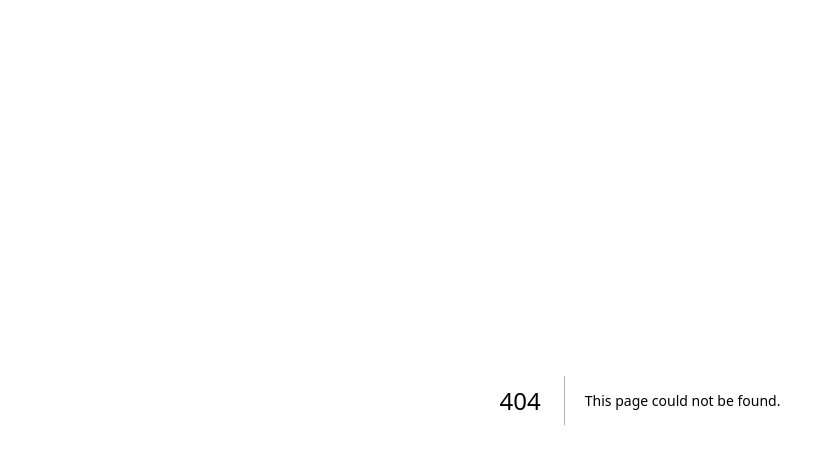
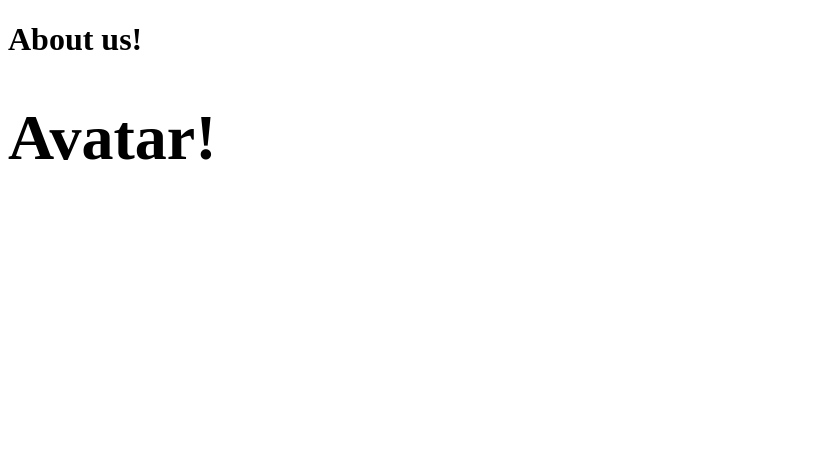
Before and after one commit to sooooooongyi/learn-nextjs14, a Next.js app: page /about-us in a window 1280 px wide. Before the commit this address had no page. Shown: the top 464 px of the page, without its empty margins (0-835 px from the left). Built offline with nearby package versions, Linux system fonts and the light colour scheme.

Commit message:
feat: app router

```diff
--- /dev/null
+++ b/app/about-us/company/sales/page.tsx
@@ -0,0 +1,3 @@
+export default function AboutUs() {
+  return <h1>Sales!</h1>;
+}
--- /dev/null
+++ b/app/about-us/components/avatar.tsx
@@ -0,0 +1,3 @@
+export default function Avatar() {
+  return <h1>Avatar!</h1>;
+}
--- /dev/null
+++ b/app/about-us/page.tsx
@@ -0,0 +1,9 @@
+import Avatar from "./components/avatar";
+
+export default function AboutUs() {
+  return (
+    <h1>
+      About us! <Avatar />
+    </h1>
+  );
+}
```
